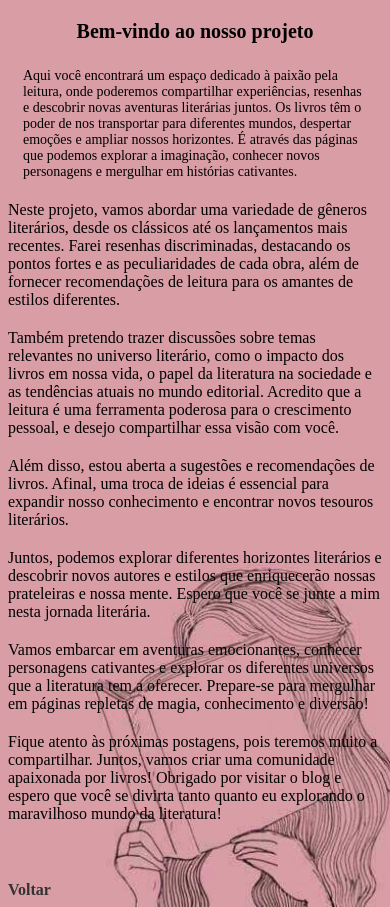
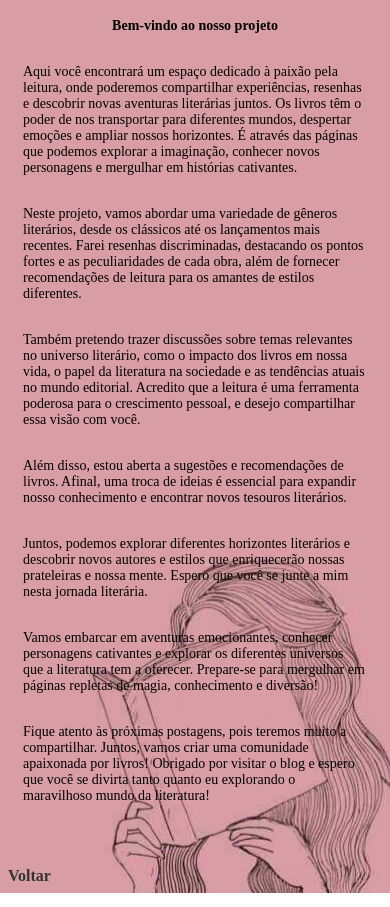
Before and after one commit to ThaFerreira/NewProject, a plain HTML site: page projeto.html in a window 390 px wide. Drawn offline with Linux system fonts and the light colour scheme.

Commit message:
pagina 2

```diff
--- a/style1.css
+++ b/style1.css
@@ -3,7 +3,9 @@ body {
   background-image: url("artes/livros-desktop.jpeg");
   background-repeat: no-repeat;
   background-size: cover;
+
 }
+
 
 /* Media query para dispositivos móveis */
 @media (max-width: 768px) {
@@ -15,15 +17,12 @@ body {
     font-size: 20px;
   }
 
-  #texto {
+  p {
     font-size: 14px;
     margin: 10px;
     padding: 5px;
-  }
-  p {
     margin-bottom: 20px;
   }
-
 }
 
 a {
```
